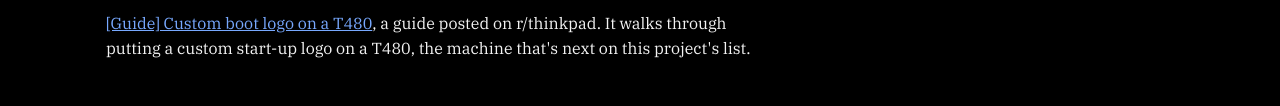
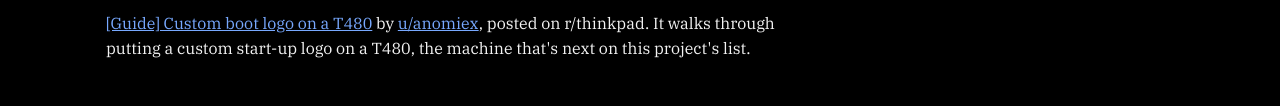
Before and after one commit to syntaxapproval/ibm-boot-logos, a plain HTML site: page credits.html in a window 1280 px wide. Shown: the part 615-721 px from the top of the page. Drawn offline with Linux system fonts and the light colour scheme.

Commit message:
Credits: name u/anomiex as the T480 guide's author

```diff
--- a/credits.html
+++ b/credits.html
@@ -27,7 +27,7 @@
     <p><a href="https://github.com/D1Advocatus/BootifulThinkpad">BootifulThinkpad</a> by D1Advocatus. A toolkit and guide for custom ThinkPad boot logos, with the file format, size and resolution limits and a set of design ideas, including a retro IBM homage.</p>
     <p><a href="https://github.com/mxxivcz/awesome-thinkpad-mods">awesome-thinkpad-mods</a> by mxxivcz. A curated list of ThinkPad mods: screens, keyboards, BIOS, coreboot, Wi-Fi and more. A good place to start if you're modding a ThinkPad beyond its boot screen.</p>
 
-    <p><a href="https://old.reddit.com/r/thinkpad/comments/a57xhc/guide_custom_boot_logo_on_a_t480/">[Guide] Custom boot logo on a T480</a>, a guide posted on r/thinkpad. It walks through putting a custom start-up logo on a T480, the machine that's next on this project's list.</p>
+    <p><a href="https://old.reddit.com/r/thinkpad/comments/a57xhc/guide_custom_boot_logo_on_a_t480/">[Guide] Custom boot logo on a T480</a> by <a href="https://old.reddit.com/user/anomiex">u/anomiex</a>, posted on r/thinkpad. It walks through putting a custom start-up logo on a T480, the machine that's next on this project's list.</p>
 
     <h2>Tools</h2>
     <p>The logo extraction, rebuilds, the boot screen renderer, the patch tools and this page were made with help from <strong>Claude</strong> (Anthropic).</p>
```
Also changed, not shown: 1 other file.
